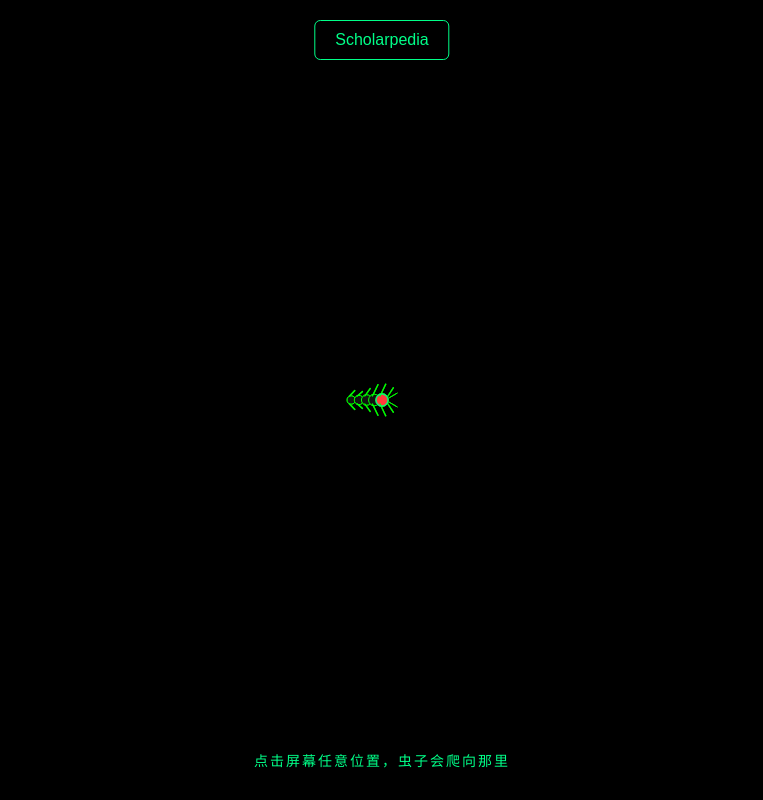
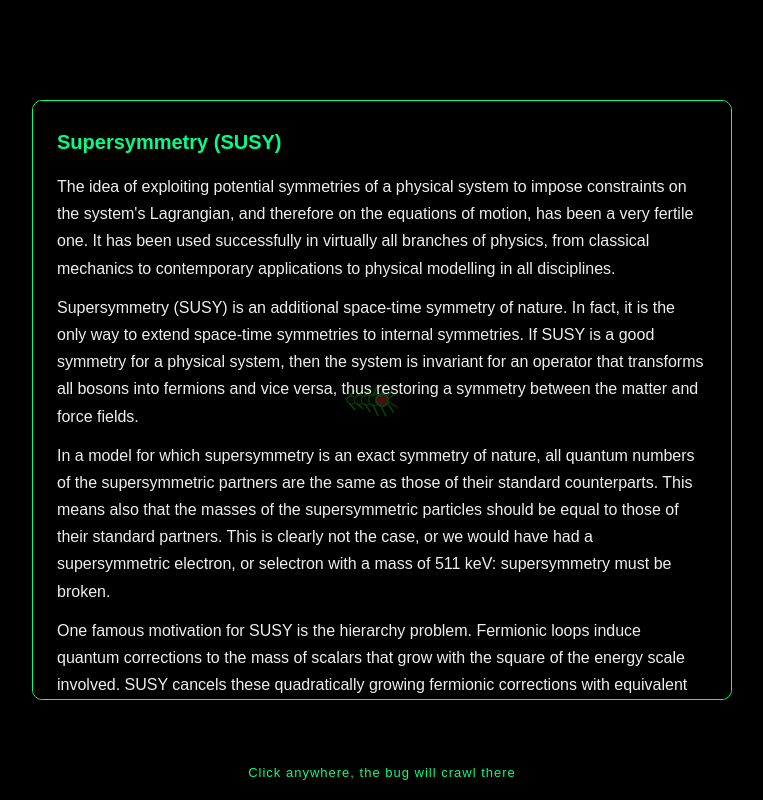
Before and after one commit to zyxwanyu0722-sketch/eag-shorts, a plain HTML site: page index.html in a window 1280 px wide. Shown: the whole page, without its empty margins (258-1021 px from the left). Drawn offline with Linux system fonts and the light colour scheme.

Commit message:
更新 index.html英语长文

```diff
--- a/index.html
+++ b/index.html
@@ -1,9 +1,9 @@
 <!DOCTYPE html>
-<html lang="zh-CN">
+<html lang="en">
 <head>
 <meta charset="UTF-8" />
 <meta name="viewport" content="width=device-width, initial-scale=1.0" />
-<title>爬虫可视化</title>
+<title>English Reading Site</title>
 <style>
   * {
     margin: 0;
@@ -16,33 +16,43 @@
     height: 100vh;
     font-family: "Microsoft Yahei", sans-serif;
   }
-  .link-btn{
+  /* 英文文章容器 */
+  .article-box{
     position:fixed;
     z-index:10;
-    top:20px;
+    top:50%;
     left:50%;
-    transform:translateX(-50%);
+    transform:translate(-50%,-50%);
+    width:90%;
+    max-width:700px;
+    max-height:75vh;
+    overflow-y:auto;
+    padding:24px;
+    background:rgba(0,0,0,0.72);
+    border:1px solid #00ff88;
+    border-radius:10px;
+    color:#eee;
+    line-height:1.7;
+    font-size:16px;
+  }
+  .article-box h2{
     color:#00ff88;
-    border:1px solid #00ff88;
-    padding:10px 20px;
-    border-radius:6px;
-    text-decoration:none;
-    background:rgba(0,0,0,0.4);
+    margin-bottom:14px;
+    font-size:20px;
   }
-  .link-btn:hover{
-    background:#00ff88;
-    color:#000;
+  .article-box p{
+    margin-bottom:12px;
   }
   #tip {
     position: fixed;
-    bottom: 30px;
+    bottom: 20px;
     left: 0;
     right: 0;
     text-align: center;
     color: #00ff88;
-    font-size:14px;
+    font-size:13px;
     z-index: 10;
-    letter-spacing: 2px;
+    letter-spacing: 1px;
     pointer-events: none;
   }
   canvas {
@@ -55,8 +65,17 @@
 </style>
 </head>
 <body>
-<a class="link-btn" href="https://scholarpedia.org" target="_blank">Scholarpedia</a>
-<div id="tip">点击屏幕任意位置，虫子会爬向那里</div>
+<!-- 英文文章，在这里改文字 -->
+<div class="article-box">
+<h2>Supersymmetry (SUSY)</h2>
+<p>The idea of exploiting potential symmetries of a physical system to impose constraints on the system's Lagrangian, and therefore on the equations of motion, has been a very fertile one. It has been used successfully in virtually all branches of physics, from classical mechanics to contemporary applications to physical modelling in all disciplines.</p>
+<p>Supersymmetry (SUSY) is an additional space-time symmetry of nature. In fact, it is the only way to extend space-time symmetries to internal symmetries. If SUSY is a good symmetry for a physical system, then the system is invariant for an operator that transforms all bosons into fermions and vice versa, thus restoring a symmetry between the matter and force fields.</p>
+<p>In a model for which supersymmetry is an exact symmetry of nature, all quantum numbers of the supersymmetric partners are the same as those of their standard counterparts. This means also that the masses of the supersymmetric particles should be equal to those of their standard partners. This is clearly not the case, or we would have had a supersymmetric electron, or selectron with a mass of 511 keV: supersymmetry must be broken.</p>
+<p>One famous motivation for SUSY is the hierarchy problem. Fermionic loops induce quantum corrections to the mass of scalars that grow with the square of the energy scale involved. SUSY cancels these quadratically growing fermionic corrections with equivalent corrections from the corresponding superpartners.</p>
+<p>Another appealing feature is that SUSY may introduce new neutral stable particles. If they interact only weakly with ordinary matter, they may be a suitable candidate for explaining the cold dark matter relic density.</p>
+</div>
+
+<div id="tip">Click anywhere, the bug will crawl there</div>
 <canvas id="game"></canvas>
 
 <script>
```
